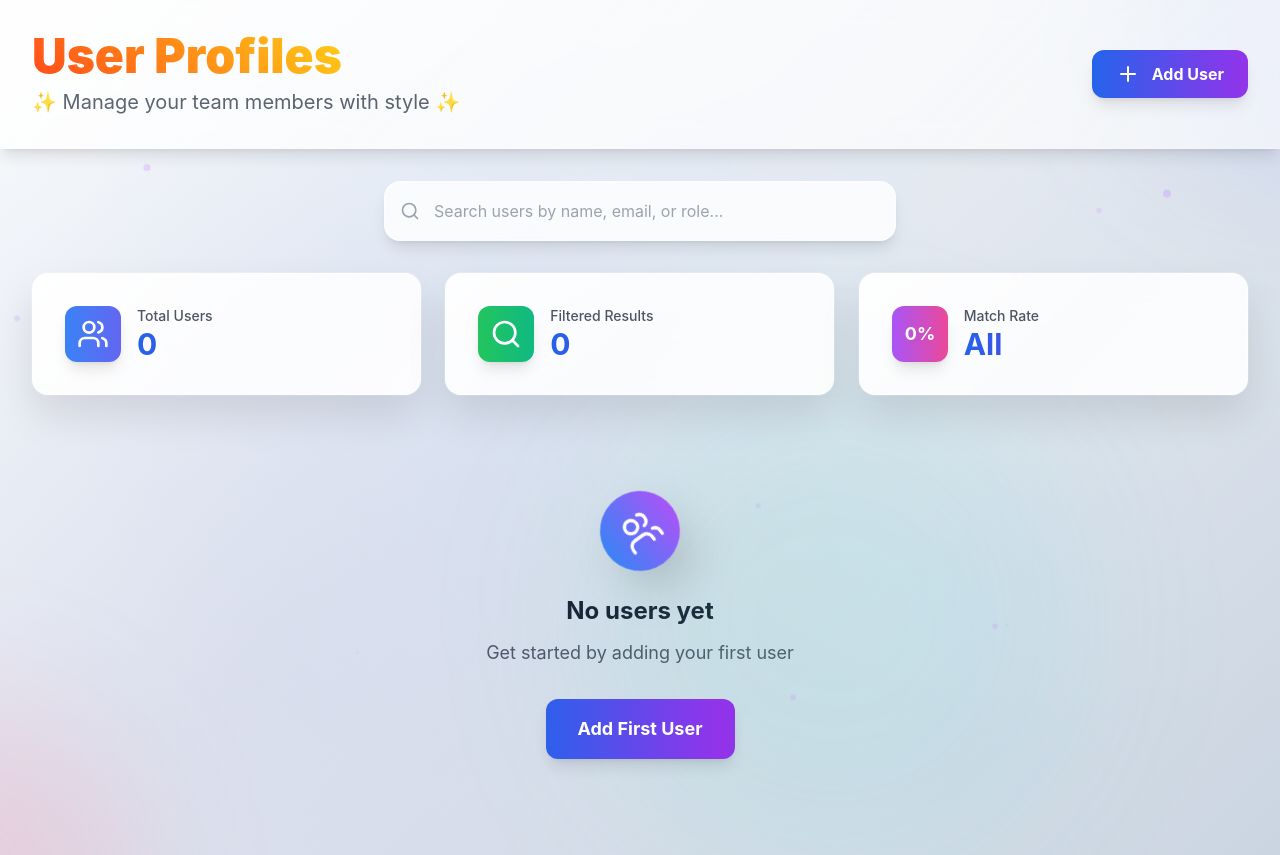
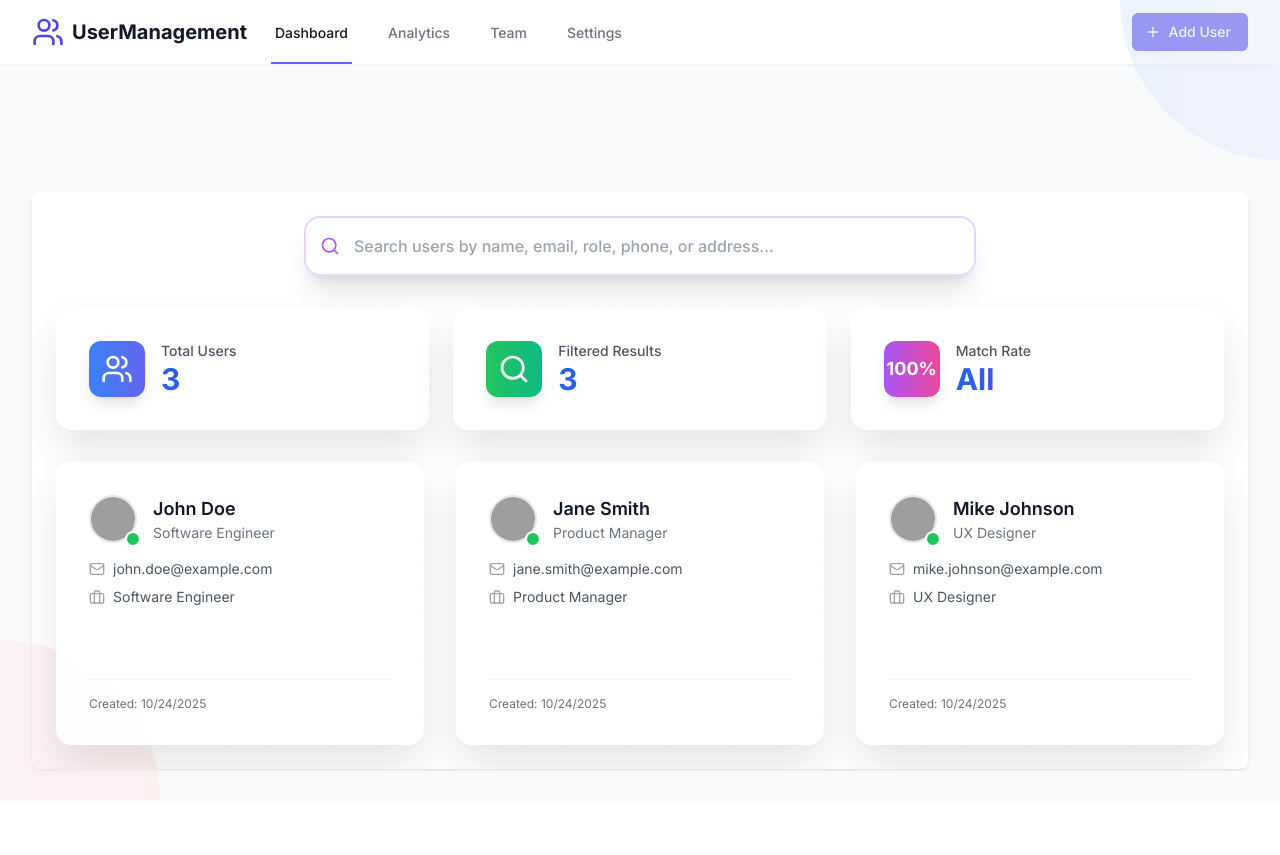
Before and after one commit to Sai-Sanjana-Gandi/User-Profiles-Management, a React (Vite) app: page / in a window 1280 px wide. After the commit the page ends 801 px from the top, so only its background shows below. Built offline with nearby package versions, Linux system fonts and the light colour scheme; grey boxes are pictures that could not be loaded.

Commit message:
button bug left

```diff
--- a/src/App.jsx
+++ b/src/App.jsx
@@ -1,6 +1,6 @@
 import React from 'react';
 import { BrowserRouter as Router, Routes, Route } from 'react-router-dom';
-import { ToastProvider } from './components/Toast';
+import { ToastProvider, ToastContainer } from './components/Toast';
 import { Dashboard } from './pages/Dashboard';
 
 /**
@@ -11,6 +11,7 @@ function App() {
     <ToastProvider>
       <Router>
         <div className="App">
+          <ToastContainer />
           <Routes>
             <Route path="/" element={<Dashboard />} />
             <Route path="/dashboard" element={<Dashboard />} />
--- a/src/hooks/useLocalStorage.js
+++ b/src/hooks/useLocalStorage.js
@@ -42,7 +42,44 @@ export const useUsers = () => {
   const [loading, setLoading] = useState(false);
   const [error, setError] = useState(null);
 
-  // No need to initialize with sample data - users will be created through sign-up
+  // Initialize with sample data for testing
+  useEffect(() => {
+    if (users.length === 0) {
+      const sampleUsers = [
+        {
+          id: '1',
+          name: 'John Doe',
+          firstName: 'John',
+          lastName: 'Doe',
+          email: 'john.doe@example.com',
+          role: 'Software Engineer',
+          profilePicture: 'https://images.unsplash.com/photo-1472099645785-5658abf4ff4e?w=150&h=150&fit=crop&crop=face',
+          createdAt: new Date().toISOString(),
+        },
+        {
+          id: '2',
+          name: 'Jane Smith',
+          firstName: 'Jane',
+          lastName: 'Smith',
+          email: 'jane.smith@example.com',
+          role: 'Product Manager',
+          profilePicture: 'https://images.unsplash.com/photo-1494790108755-2616b612b786?w=150&h=150&fit=crop&crop=face',
+          createdAt: new Date().toISOString(),
+        },
+        {
+          id: '3',
+          name: 'Mike Johnson',
+          firstName: 'Mike',
+          lastName: 'Johnson',
+          email: 'mike.johnson@example.com',
+          role: 'UX Designer',
+          profilePicture: 'https://images.unsplash.com/photo-1507003211169-0a1dd7228f2d?w=150&h=150&fit=crop&crop=face',
+          createdAt: new Date().toISOString(),
+        },
+      ];
+      setUsers(sampleUsers);
+    }
+  }, [users.length, setUsers]);
 
   const addUser = (userData) => {
     setLoading(true);
--- a/src/index.css
+++ b/src/index.css
@@ -1,8 +1,8 @@
+@import url('https://fonts.googleapis.com/css2?family=Inter:wght@300;400;500;600;700;800;900&display=swap');
+
 @tailwind base;
 @tailwind components;
 @tailwind utilities;
-
-@import url('https://fonts.googleapis.com/css2?family=Inter:wght@300;400;500;600;700;800;900&display=swap');
 
 @layer base {
   * {
@@ -161,10 +161,12 @@
     animation-delay: -3s;
   }
 
-  /* Translucent Navbar */
+  /* Enhanced Translucent Navbar */
   .navbar-translucent {
-    @apply bg-white/80 backdrop-blur-md border-b border-white/20 shadow-lg;
-    background: linear-gradient(135deg, rgba(255, 255, 255, 0.8) 0%, rgba(255, 255, 255, 0.6) 100%);
+    @apply bg-white/90 backdrop-blur-xl border-b border-white/20 shadow-2xl;
+    background: linear-gradient(135deg, rgba(255, 255, 255, 0.9) 0%, rgba(255, 255, 255, 0.7) 100%);
+    position: relative;
+    overflow: hidden;
   }
 
   .navbar-translucent::before {
@@ -174,8 +176,39 @@
     left: 0;
     right: 0;
     bottom: 0;
-    background: linear-gradient(135deg, rgba(255, 255, 255, 0.1) 0%, rgba(255, 255, 255, 0.05) 100%);
+    background: linear-gradient(135deg, rgba(59, 130, 246, 0.05) 0%, rgba(147, 51, 234, 0.05) 50%, rgba(79, 70, 229, 0.05) 100%);
     pointer-events: none;
+  }
+
+  .navbar-translucent::after {
+    content: '';
+    position: absolute;
+    top: 0;
+    left: 0;
+    right: 0;
+    bottom: 0;
+    background:
+      radial-gradient(circle at 20% 80%, rgba(59, 130, 246, 0.1) 0%, transparent 50%),
+      radial-gradient(circle at 80% 20%, rgba(147, 51, 234, 0.1) 0%, transparent 50%);
+    pointer-events: none;
+    animation: gradientShift 8s ease infinite;
+  }
+
+  /* Enhanced Search Bar */
+  .search-enhanced {
+    @apply bg-white/90 backdrop-blur-lg border-2 border-purple-200 rounded-2xl shadow-xl;
+    background: linear-gradient(135deg, rgba(255, 255, 255, 0.9) 0%, rgba(255, 255, 255, 0.8) 100%);
+    transition: all 0.3s ease;
+  }
+
+  .search-enhanced:focus {
+    @apply ring-4 ring-purple-500/30 border-purple-500 shadow-2xl;
+    transform: translateY(-2px);
+  }
+
+  .search-enhanced:hover {
+    @apply shadow-2xl;
+    transform: translateY(-1px);
   }
 }
 
--- a/src/pages/Dashboard.jsx
+++ b/src/pages/Dashboard.jsx
@@ -1,6 +1,6 @@
-import React, { useState } from 'react';
+import React, { useState, useEffect } from 'react';
 import { motion, AnimatePresence } from 'framer-motion';
-import { Plus, Search, Users, AlertCircle } from 'lucide-react';
+import { Plus, Search, Users, AlertCircle, X } from 'lucide-react';
 import { useUsers } from '../hooks/useLocalStorage';
 import { UserCard } from '../components/UserCard';
 import { UserForm } from '../components/UserForm';
@@ -14,6 +14,8 @@ import { useToast } from '../components/Toast';
 export const Dashboard = () => {
   const { users, addUser, updateUser, deleteUser, loading, error } = useUsers();
   const { success, error: showError } = useToast();
+
+  // State management
   const [isAddModalOpen, setIsAddModalOpen] = useState(false);
   const [isEditModalOpen, setIsEditModalOpen] = useState(false);
   const [isDeleteModalOpen, setIsDeleteModalOpen] = useState(false);
@@ -21,22 +23,68 @@ export const Dashboard = () => {
   const [searchTerm, setSearchTerm] = useState('');
   const [isSubmitting, setIsSubmitting] = useState(false);
 
+  // Log users for debugging
+  useEffect(() => {
+    if (users) {
+      console.log('Users loaded:', users);
+    }
+  }, [users]);
+
   // Filter users based on search term
-  const filteredUsers = users.filter(user =>
-    user.name.toLowerCase().includes(searchTerm.toLowerCase()) ||
-    user.email.toLowerCase().includes(searchTerm.toLowerCase()) ||
-    user.role.toLowerCase().includes(searchTerm.toLowerCase())
+  const filteredUsers = React.useMemo(() => {
+    if (!users) return [];
+
+    if (!searchTerm.trim()) return users;
+
+    const searchLower = searchTerm.toLowerCase();
+    return users.filter(user => {
+      try {
+        if (!user) return false;
+
+        return (
+          (user.name && user.name.toLowerCase().includes(searchLower)) ||
+          (user.firstName && user.firstName.toLowerCase().includes(searchLower)) ||
+          (user.lastName && user.lastName.toLowerCase().includes(searchLower)) ||
+          (user.email && user.email.toLowerCase().includes(searchLower)) ||
+          (user.role && user.role.toLowerCase().includes(searchLower)) ||
+          (user.phone && user.phone.toString().toLowerCase().includes(searchLower)) ||
+          (user.address && user.address.toLowerCase().includes(searchLower))
         );
+      } catch (err) {
+        console.error('Error filtering user:', user, err);
+        return false;
+      }
+    });
+  }, [users, searchTerm]);
 
   const handleAddUser = async (userData) => {
+    if (!userData || typeof userData !== 'object') {
+      showError('Invalid Input', 'Please provide valid user data');
+      return;
+    }
+
+    // Create a properly formatted user object
+    const newUser = {
+      id: Date.now().toString(),
+      name: `${userData.firstName || ''} ${userData.lastName || ''}`.trim(),
+      firstName: userData.firstName || '',
+      lastName: userData.lastName || '',
+      email: userData.email || '',
+      phone: userData.phone || '',
+      role: userData.role || 'User',
+      ...userData // Include all other fields
+    };
+
     setIsSubmitting(true);
     try {
-      await addUser(userData);
+      const createdUser = await addUser(newUser);
+      if (!createdUser) throw new Error('Failed to create user');
+
       setIsAddModalOpen(false);
-      success('User Added', `${userData.name} has been successfully added to the system.`);
+      success('User Added', `${newUser.name || 'User'} has been successfully added to the system.`);
     } catch (error) {
       console.error('Failed to add user:', error);
-      showError('Failed to Add User', 'There was an error adding the user. Please try again.');
+      showError('Failed to Add User', error.message || 'There was an error adding the user. Please try again.');
     } finally {
       setIsSubmitting(false);
     }
@@ -48,15 +96,22 @@ export const Dashboard = () => {
   };
 
   const handleUpdateUser = async (userData) => {
+    if (!selectedUser?.id || !userData || typeof userData !== 'object') {
+      showError('Invalid Input', 'Please select a valid user to update');
+      return;
+    }
+
     setIsSubmitting(true);
     try {
-      await updateUser(selectedUser.id, userData);
+      const updatedUser = await updateUser(selectedUser.id, userData);
+      if (!updatedUser) throw new Error('Failed to update user');
+
       setIsEditModalOpen(false);
       setSelectedUser(null);
-      success('User Updated', `${userData.name} has been successfully updated.`);
+      success('User Updated', `${userData.name || 'User'} has been successfully updated.`);
     } catch (error) {
       console.error('Failed to update user:', error);
-      showError('Failed to Update User', 'There was an error updating the user. Please try again.');
+      showError('Failed to Update User', error.message || 'There was an error updating the user. Please try again.');
     } finally {
       setIsSubmitting(false);
     }
@@ -68,16 +123,24 @@ export const Dashboard = () => {
   };
 
   const handleConfirmDelete = async () => {
+    if (!selectedUser?.id) {
+      showError('Invalid User', 'No user selected for deletion');
+      return;
+    }
+
     setIsSubmitting(true);
     try {
-      const userName = selectedUser.name;
-      await deleteUser(selectedUser.id);
+      const userName = selectedUser.name || 'User';
+      const success = await deleteUser(selectedUser.id);
+
+      if (!success) throw new Error('Failed to delete user');
+
       setIsDeleteModalOpen(false);
       setSelectedUser(null);
       success('User Deleted', `${userName} has been successfully removed from the system.`);
     } catch (error) {
       console.error('Failed to delete user:', error);
-      showError('Failed to Delete User', 'There was an error deleting the user. Please try again.');
+      showError('Failed to Delete User', error.message || 'There was an error deleting the user. Please try again.');
     } finally {
       setIsSubmitting(false);
     }
@@ -109,108 +172,77 @@ export const Dashboard = () => {
   }
 
   return (
-    <div className="min-h-screen animated-bg relative overflow-hidden">
-      {/* Floating Background Elements */}
-      <div className="absolute inset-0 overflow-hidden pointer-events-none">
-        <motion.div
-          className="absolute -top-40 -right-40 w-80 h-80 bg-gradient-to-r from-blue-400/20 to-purple-400/20 rounded-full blur-3xl"
-          animate={{
-            x: [0, 50, 0],
-            y: [0, -30, 0],
-            scale: [1, 1.2, 1]
-          }}
-          transition={{ duration: 8, repeat: Infinity }}
-        />
-        <motion.div
-          className="absolute -bottom-40 -left-40 w-80 h-80 bg-gradient-to-r from-pink-400/20 to-rose-400/20 rounded-full blur-3xl"
-          animate={{
-            x: [0, -50, 0],
-            y: [0, 30, 0],
-            scale: [1, 1.1, 1]
-          }}
-          transition={{ duration: 10, repeat: Infinity, delay: 2 }}
-        />
-        <motion.div
-          className="absolute top-1/2 left-1/2 transform -translate-x-1/2 -translate-y-1/2 w-96 h-96 bg-gradient-to-r from-cyan-400/10 to-emerald-400/10 rounded-full blur-3xl"
-          animate={{
-            rotate: [0, 360],
-            scale: [1, 1.3, 1]
-          }}
-          transition={{ duration: 15, repeat: Infinity }}
-        />
-        {/* Floating particles */}
-        {[...Array(15)].map((_, i) => (
-          <motion.div
-            key={i}
-            className="absolute w-2 h-2 bg-purple-400/30 rounded-full"
-            style={{
-              left: `${Math.random() * 100}%`,
-              top: `${Math.random() * 100}%`,
-            }}
-            animate={{
-              y: [0, -100, 0],
-              opacity: [0, 1, 0],
-              scale: [0, 1, 0],
-            }}
-            transition={{
-              duration: 3 + Math.random() * 2,
-              repeat: Infinity,
-              delay: Math.random() * 2,
-            }}
-          />
-        ))}
+    <div className="min-h-screen bg-gray-50">
+      {/* Background elements */}
+      <div className="absolute inset-0 overflow-hidden">
+        <div className="absolute -top-40 -right-40 w-80 h-80 bg-gradient-to-r from-blue-100 to-purple-100 rounded-full opacity-50"></div>
+        <div className="absolute -bottom-40 -left-40 w-80 h-80 bg-gradient-to-r from-pink-100 to-rose-100 rounded-full opacity-50"></div>
       </div>
 
-      {/* Translucent Header */}
-      <div className="relative navbar-translucent">
-        <div className="max-w-7xl mx-auto px-4 sm:px-6 lg:px-8 py-8">
-          <div className="flex flex-col sm:flex-row sm:items-center sm:justify-between">
-            <motion.div
-              className="mb-6 sm:mb-0"
-              initial={{ opacity: 0, y: -20 }}
-              animate={{ opacity: 1, y: 0 }}
-              transition={{ duration: 0.6 }}
+      {/* Navbar */}
+      <header className="bg-white shadow-sm">
+        <div className="max-w-7xl mx-auto px-4 sm:px-6 lg:px-8">
+          <div className="flex justify-between h-16">
+            <div className="flex">
+              <div className="flex-shrink-0 flex items-center">
+                <Users className="h-8 w-8 text-indigo-600" />
+                <span className="ml-2 text-xl font-bold text-gray-900">UserManagement</span>
+              </div>
+              <nav className="hidden sm:ml-6 sm:flex sm:space-x-8">
+                <a href="#" className="border-indigo-500 text-gray-900 inline-flex items-center px-1 pt-1 border-b-2 text-sm font-medium">
+                  Dashboard
+                </a>
+                <a href="#" className="border-transparent text-gray-500 hover:border-gray-300 hover:text-gray-700 inline-flex items-center px-1 pt-1 border-b-2 text-sm font-medium">
+                  Analytics
+                </a>
+                <a href="#" className="border-transparent text-gray-500 hover:border-gray-300 hover:text-gray-700 inline-flex items-center px-1 pt-1 border-b-2 text-sm font-medium">
+                  Team
+                </a>
+                <a href="#" className="border-transparent text-gray-500 hover:border-gray-300 hover:text-gray-700 inline-flex items-center px-1 pt-1 border-b-2 text-sm font-medium">
+                  Settings
+                </a>
+              </nav>
+            </div>
+            <div className="flex items-center">
+              <button
+                onClick={() => setIsAddModalOpen(true)}
+                className="ml-3 inline-flex items-center px-4 py-2 border border-transparent text-sm font-medium rounded-md shadow-sm text-white bg-indigo-600 hover:bg-indigo-700 focus:outline-none focus:ring-2 focus:ring-offset-2 focus:ring-indigo-500"
               >
-              <h1 className="text-5xl font-black rainbow-text animate-slide-in-up">
-                User Profiles
-              </h1>
-              <p className="text-gray-600 mt-2 text-xl animate-slide-in-up" style={{animationDelay: '0.1s'}}>
-                ✨ Manage your team members with style ✨
-              </p>
-            </motion.div>
-            <motion.button
-              onClick={() => setIsAddModalOpen(true)}
-              className="btn-primary flex items-center space-x-3 hover-lift magnetic-hover animate-bounce-in"
-              style={{animationDelay: '0.2s'}}
-              whileHover={{ scale: 1.05 }}
-              whileTap={{ scale: 0.95 }}
-            >
-              <Plus className="w-6 h-6" />
-              <span className="font-bold">Add User</span>
-            </motion.button>
+                <Plus className="-ml-1 mr-2 h-4 w-4" />
+                Add User
+              </button>
             </div>
           </div>
         </div>
+      </header>
 
       {/* Main Content */}
-      <div className="max-w-7xl mx-auto px-4 sm:px-6 lg:px-8 py-8">
+      <div className="pt-24">
+        <motion.div
+          className="max-w-7xl mx-auto px-4 sm:px-6 lg:px-8 py-8"
+          initial={{ opacity: 0, y: 20 }}
+          animate={{ opacity: 1, y: 0 }}
+          transition={{ duration: 0.6, delay: 0.2 }}
+        >
+          <div className="bg-white shadow rounded-lg overflow-hidden">
+            <div className="p-6">
               {/* Enhanced Search Bar */}
               <div className="mb-8 animate-slide-in-up" style={{animationDelay: '0.3s'}}>
-          <div className="relative max-w-lg mx-auto">
-            <div className="absolute left-4 top-1/2 transform -translate-y-1/2 text-gray-400 w-5 h-5 z-10">
+                <div className="relative max-w-2xl mx-auto">
+                  <div className="absolute left-4 top-1/2 transform -translate-y-1/2 text-purple-500 w-5 h-5 z-10">
                     <Search className="w-5 h-5" />
                   </div>
                   <input
                     type="text"
-              placeholder="Search users by name, email, or role..."
+                    placeholder="Search users by name, email, role, phone, or address..."
                     value={searchTerm}
                     onChange={(e) => setSearchTerm(e.target.value)}
-              className="w-full pl-12 pr-6 py-4 bg-white/80 backdrop-blur-sm border-2 border-white/30 rounded-2xl focus:outline-none focus:ring-4 focus:ring-purple-500/20 focus:border-purple-500 transition-all duration-300 placeholder-gray-400 hover:bg-white/90 shadow-lg hover:shadow-xl"
+                    className="w-full pl-12 pr-12 py-4 bg-white/90 backdrop-blur-lg border-2 border-purple-200 rounded-2xl focus:outline-none focus:ring-4 focus:ring-purple-500/30 focus:border-purple-500 transition-all duration-300 placeholder-gray-400 hover:bg-white shadow-xl hover:shadow-2xl text-gray-700 font-medium"
                   />
                   {searchTerm && (
                     <button
                       onClick={() => setSearchTerm('')}
-                className="absolute right-4 top-1/2 transform -translate-y-1/2 text-gray-400 hover:text-gray-600 transition-colors duration-200"
+                      className="absolute right-4 top-1/2 transform -translate-y-1/2 text-purple-400 hover:text-purple-600 transition-colors duration-200 p-1 rounded-full hover:bg-purple-100"
                     >
                       <X className="w-4 h-4" />
                     </button>
@@ -348,6 +380,9 @@ export const Dashboard = () => {
                 </motion.div>
               )}
             </div>
+          </div>
+        </motion.div>
+      </div>
 
       {/* Modals */}
       <Modal
@@ -382,7 +417,7 @@ export const Dashboard = () => {
         onClose={handleCloseModals}
         onConfirm={handleConfirmDelete}
         title="Delete User"
-        message={`Are you sure you want to delete ${selectedUser?.name}? This action cannot be undone.`}
+        message={`Are you sure you want to delete ${selectedUser?.name || 'this user'}? This action cannot be undone.`}
         confirmText="Delete"
         cancelText="Cancel"
         isDestructive={true}
```
Also changed, not shown: src/components/Modal.jsx (+10 -13 lines), src/components/UserForm.jsx (+7 -1 lines). Lines whose indentation alone changed are shown as unchanged.
